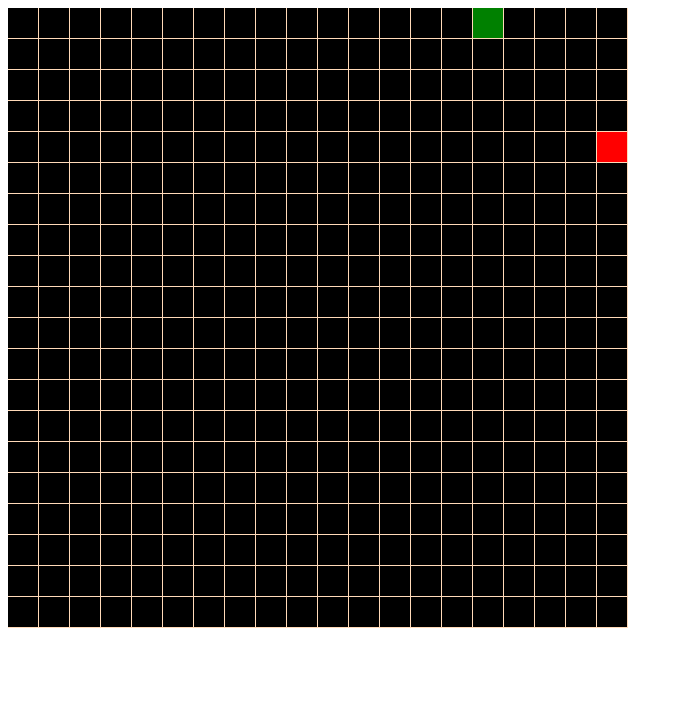
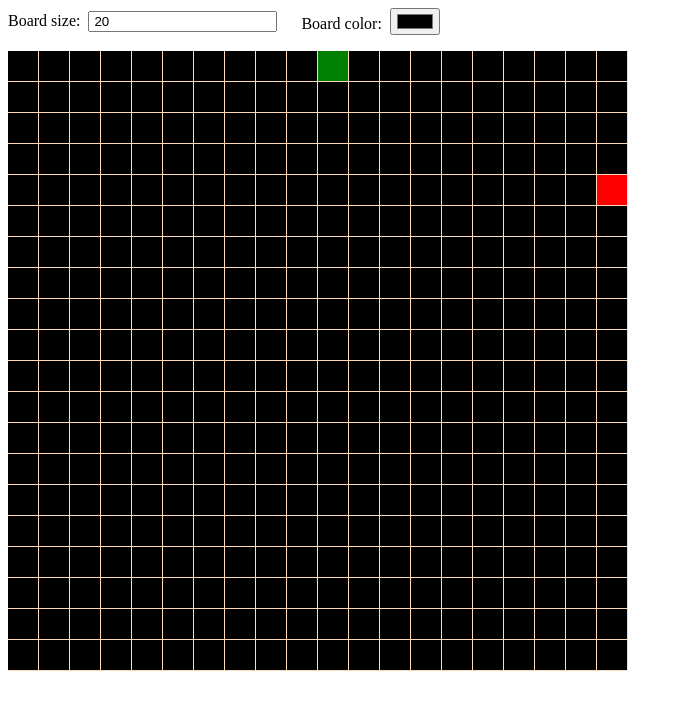
Before and after one commit to dimon08888/snake2, a website with bundled scripts: page index.html in a window 1280 px wide. Shown: the whole page, without its empty margins (0-683 px from the left). Built offline with nearby package versions, Linux system fonts and the light colour scheme.

Commit message:
feat: add change board size, add sass

```diff
--- a/index.html
+++ b/index.html
@@ -6,8 +6,19 @@
     <meta name="viewport" content="width=device-width, initial-scale=1.0" />
     <script src="dist/script.js" defer></script>
     <title>Snake2</title>
+    <link rel="stylesheet" href="dist/main.css" />
   </head>
   <body>
+    <header>
+      <div class="form-control">
+        <label for="sizeInput">Board size:</label>
+        <input id="sizeInput" type="number" />
+      </div>
+      <div class="form-control">
+        <label for="boardColor">Board color:</label>
+        <input id="boardColor" type="color" />
+      </div>
+    </header>
     <div id="root"></div>
   </body>
 </html>
--- /dev/null
+++ b/main.scss
@@ -0,0 +1,17 @@
+header {
+  display: flex;
+  margin-bottom: 1rem;
+  align-items: center;
+  gap: 1.5rem;
+}
+
+label {
+  cursor: pointer;
+}
+
+.form-control {
+  input {
+    padding-inline: 0.25rem;
+    margin-left: 0.25rem;
+  }
+}
--- a/package.json
+++ b/package.json
@@ -4,6 +4,7 @@
   "description": "",
   "main": "script.js",
   "scripts": {
+    "sass": "sass main.scss:dist/main.css --watch",
     "test": "echo \"Error: no test specified\" && exit 1"
   },
   "keywords": [],
@@ -13,6 +14,7 @@
     "eslint": "^7.32.0",
     "eslint-config-airbnb-base": "^14.2.1",
     "eslint-plugin-import": "^2.24.0",
+    "sass": "^1.38.0",
     "typescript": "^4.3.5"
   }
 }
--- a/src/script.ts
+++ b/src/script.ts
@@ -1,8 +1,8 @@
-const CELLS_COUNT = 20;
-const BORDER_WIDTH = 1;
-const CELL_WIDTH = 30;
-const CANVAS_WIDTH = CELLS_COUNT * (CELL_WIDTH + BORDER_WIDTH);
-const TICK = 100;
+let CELLS_COUNT = 20;
+let BORDER_WIDTH = 1;
+let CELL_WIDTH = 30;
+let CANVAS_WIDTH = CELLS_COUNT * (CELL_WIDTH + BORDER_WIDTH);
+let TICK = 150;
 
 enum Key {
   UP = 'w',
@@ -18,12 +18,24 @@ enum Direction {
   RIGHT,
 }
 
-function draw(): void {
+// i - enter insert mode.
+// Ctrl + [ - enter normal mode.
+// V - enter visual mode.
+// r<character> - replace character under cursor with <character>.
+// x - delete character under cursor.
+// <number>dd  - delete number lines
+// <number>yy - copy number of lines.
+// u - undo previous operation.
+// o - insert line after current line.
+// O - insert line before current line.
+
+//* highlight.
+//! alert.
+//? question>.
+//// code to be removed.
+
+function main(): void {
   const canvas = document.createElement('canvas');
-
-  canvas.setAttribute('width', String(CANVAS_WIDTH));
-  canvas.setAttribute('height', String(CANVAS_WIDTH));
-
   const ctx = canvas.getContext('2d');
 
   if (ctx === null) {
@@ -50,19 +62,6 @@ function draw(): void {
     }
   });
 
-  for (let y = 0; y < CELLS_COUNT; y++) {
-    for (let x = 0; x < CELLS_COUNT; x++) {
-      let xBorder = x * BORDER_WIDTH;
-      let yBorder = y * BORDER_WIDTH;
-      ctx.fillRect(
-        CELL_WIDTH * x + xBorder,
-        CELL_WIDTH * y + yBorder,
-        CELL_WIDTH,
-        CELL_WIDTH,
-      );
-    }
-  }
-
   setInterval(() => {
     snake.clear(ctx);
     snake.move();
@@ -77,17 +76,66 @@ function draw(): void {
 
   const root = document.querySelector('#root');
 
-  if (root === null) {
+  if (root === null || !(root instanceof HTMLDivElement)) {
     throw new Error('Unable to find an element with id `root`');
   }
 
-  if (root instanceof HTMLElement) {
-    root.style.background = 'peachpuff';
-    root.style.maxWidth = CANVAS_WIDTH + 'px';
-    root.style.maxHeight = CANVAS_WIDTH + 'px';
+  drawBoard(canvas, root);
+  root.append(canvas);
+
+  const sizeInput = document.querySelector('#sizeInput');
+
+  if (sizeInput === null || !(sizeInput instanceof HTMLInputElement)) {
+    throw new Error('sizeInput not found');
   }
 
-  root.append(canvas);
+  sizeInput.setAttribute('value', String(CELLS_COUNT));
+
+  sizeInput.addEventListener('change', () => {
+    const newCellsCount = Number(sizeInput.value);
+    const MIN_COUNT = 5, MAX_COUNT = 20; // prettier-ignore
+
+    if (newCellsCount < MIN_COUNT || newCellsCount > MAX_COUNT) {
+      return throwErr(
+        new Error(`Board size must be in range from ${MIN_COUNT} to ${MAX_COUNT}.`),
+      );
+    }
+
+    CELLS_COUNT = newCellsCount;
+    CANVAS_WIDTH = CELLS_COUNT * (CELL_WIDTH + BORDER_WIDTH);
+
+    food.spawn();
+    while (snake.collides(food.position)) {
+      food.spawn();
+    }
+
+    drawBoard(canvas, root);
+  });
+}
+
+function drawBoard(canvas: HTMLCanvasElement, root: HTMLDivElement) {
+  canvas.setAttribute('width', String(CANVAS_WIDTH));
+  canvas.setAttribute('height', String(CANVAS_WIDTH));
+
+  const ctx = canvas.getContext('2d');
+  if (ctx === null) throw new Error('Canvas 2d context is null');
+
+  for (let y = 0; y < CELLS_COUNT; y++) {
+    for (let x = 0; x < CELLS_COUNT; x++) {
+      let xBorder = x * BORDER_WIDTH;
+      let yBorder = y * BORDER_WIDTH;
+      ctx.fillRect(
+        CELL_WIDTH * x + xBorder,
+        CELL_WIDTH * y + yBorder,
+        CELL_WIDTH,
+        CELL_WIDTH,
+      );
+    }
+  }
+
+  root.style.background = 'peachpuff';
+  root.style.maxWidth = CANVAS_WIDTH + 'px';
+  root.style.maxHeight = CANVAS_WIDTH + 'px';
 }
 
 type Position = {
@@ -185,8 +233,14 @@ class Food {
   }
 }
 
+// Handle errors in callbacks.
+function throwErr(error: Error) {
+  alert(error.stack);
+}
+
+// Handle errors inside main.
 try {
-  draw();
+  main();
 } catch (err) {
   alert(err.stack);
 }
```
Also changed, not shown: 1 other file.
